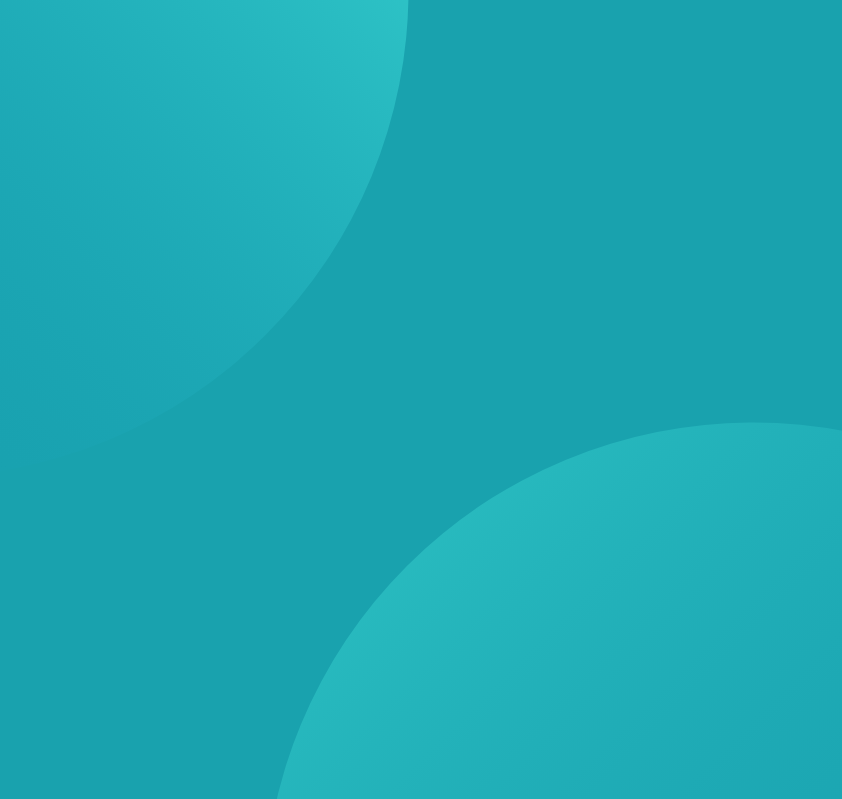
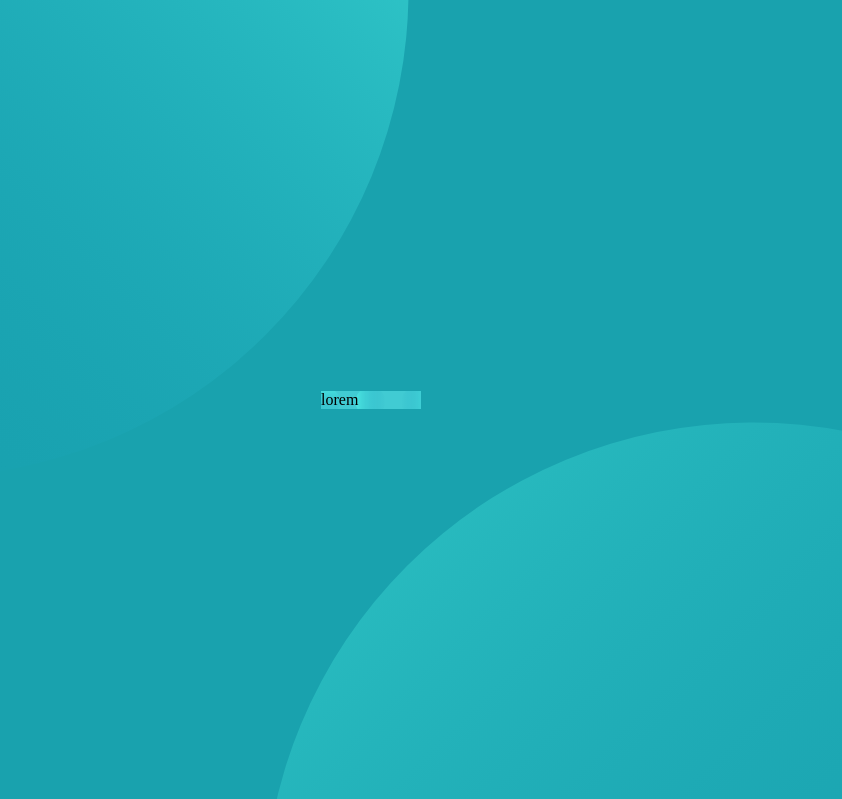
Before and after one commit to xMattRx/profile-card-component-main, a plain HTML site: page index.html in a window 1280 px wide. Shown: the top 799 px of the page, without its empty margins (269-1111 px from the left). Drawn offline with Linux system fonts and the light colour scheme.

Commit message:
continue challenge

```diff
--- a/index.html
+++ b/index.html
@@ -12,6 +12,15 @@
 <body>
   <img src="./images/bg-pattern-top.svg" alt="" class="circle-1">
   <img src="./images/bg-pattern-bottom.svg" alt="" class="circle-2">
+
+  <div class="container">
+    <div class="card-container">
+      <div class="card-header">
+        lorem
+      </div>
+    </div>
+  </div>
+
   <!-- Victor Crest
   26
   London
--- a/style.scss
+++ b/style.scss
@@ -7,6 +7,7 @@
 body {
     background-color: hsl(185, 75%, 39%);
     overflow: hidden;
+    height: 100vh;
 }
 
 .circle-1 {
@@ -21,3 +22,20 @@ body {
     bottom: -600px;
     right: -230px;
 }
+
+.container {
+    align-items: center;
+    display: flex;
+    justify-content: center;
+    height: 100%;
+
+    .card-container {
+        display: flex;
+        flex-direction: column;
+
+        .card-header {
+            background: url('./images/bg-pattern-card.svg');
+            width: 100px;
+        }
+    }
+}
```
Also changed, not shown: style.css, 1 other file.
